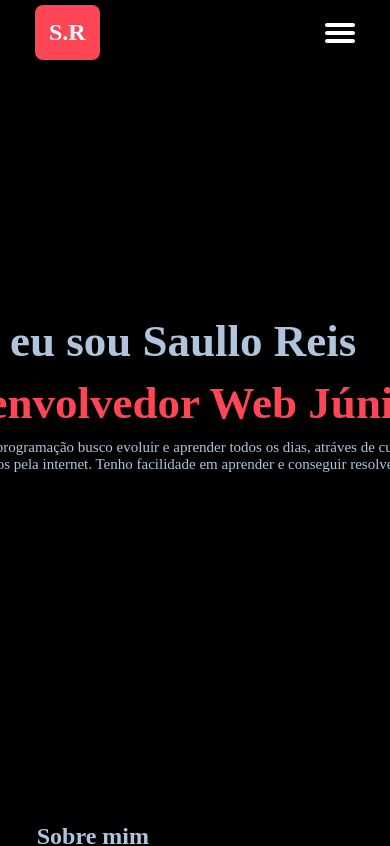
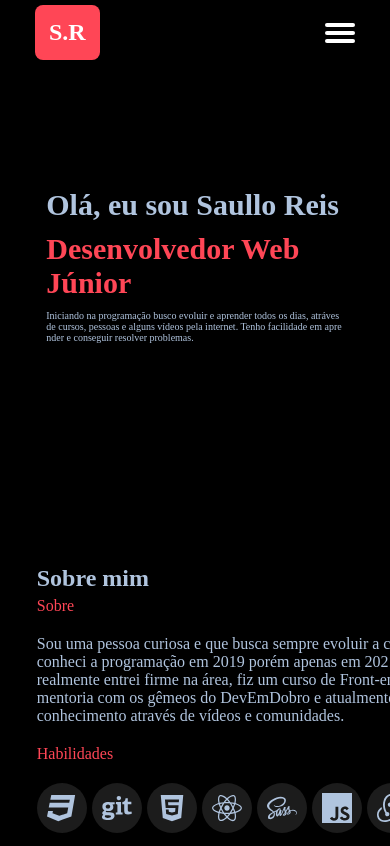
Before and after one commit to saullo-reis/saulloreis, a React (Vite) app: page / in a window 390 px wide. Shown: the top 846 px of the page. Built offline with nearby package versions, Linux system fonts and the light colour scheme; a web font is replaced by a local one.

Commit message:
responsive intro

```diff
--- a/src/components/intro/style.sass
+++ b/src/components/intro/style.sass
@@ -15,3 +15,13 @@
     &-about
         color: #B0C4DE
         font-size: 15px
+
+@media ( max-width: 680px )
+    .intro
+        font-size: 20px
+        height: 200px
+        padding: 100px 20px
+        width: 50%
+        &-about
+            font-size: 10px
+            word-break: break-all
```
